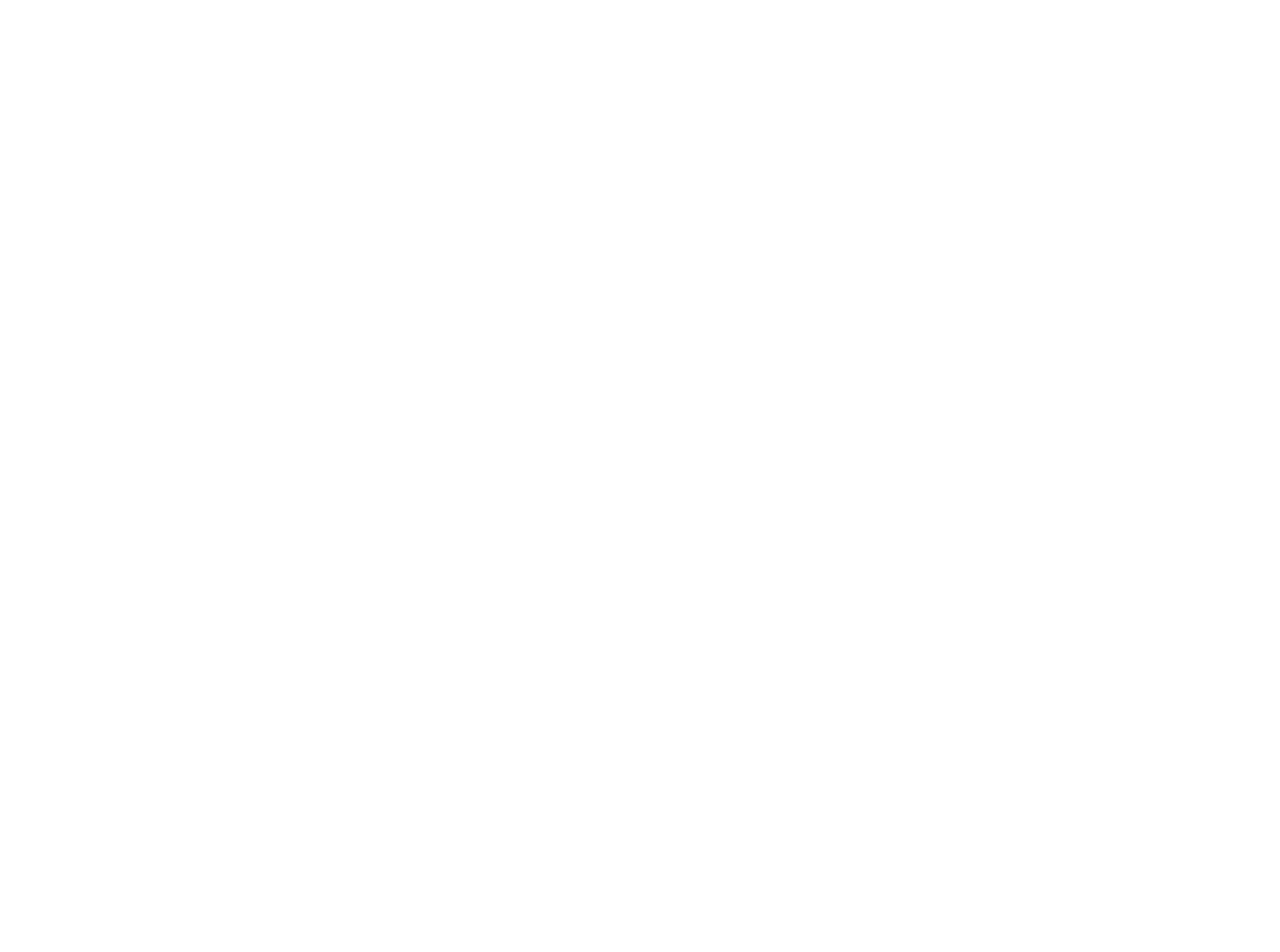
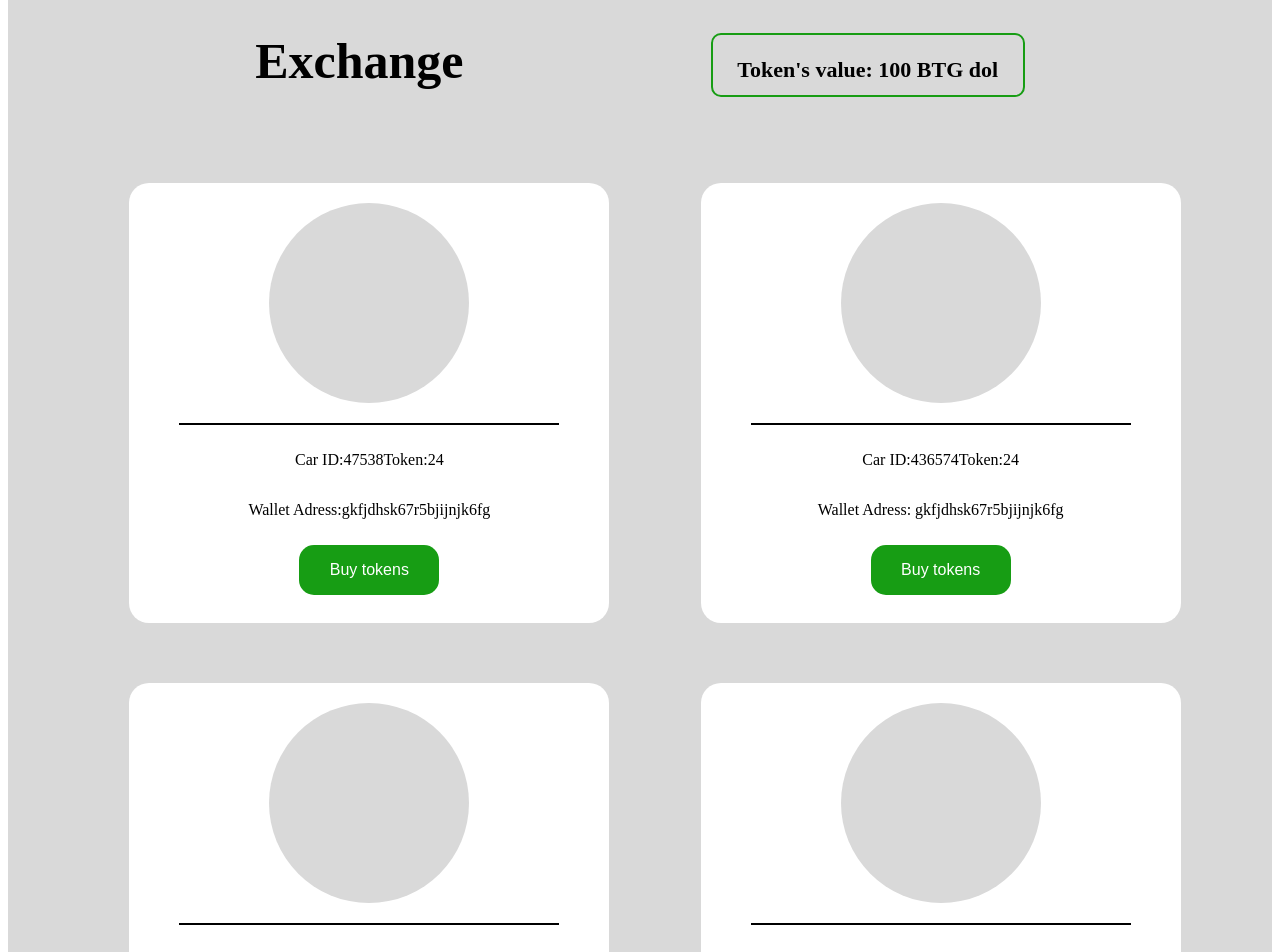
Before and after one commit to hackathon-blockchain-inteli/car-bon-project, a React (Vite) app in the folder frontend/: page /exchange in a window 1280 px wide. Shown: the part 20-972 px from the top of the page. Before the commit the page ends 800 px from the top, so only its background shows below. Built offline with nearby package versions, Linux system fonts and the light colour scheme.

Commit message:
feat: create Exchange, Transparency and table component

```diff
--- a/frontend/package.json
+++ b/frontend/package.json
@@ -10,7 +10,9 @@
     "preview": "vite preview"
   },
   "dependencies": {
+    "bootstrap": "^5.2.3",
     "react": "^18.2.0",
+    "react-bootstrap": "^2.7.4",
     "react-dom": "^18.2.0",
     "react-router-dom": "^6.11.1",
     "sass": "^1.62.1"
--- /dev/null
+++ b/frontend/src/components/Table.scss
@@ -0,0 +1,19 @@
+.table {
+    border-collapse: collapse;
+    width: 100%;
+    font-size: 16px;
+    justify-content: center;
+    th {
+      background-color: #f2f2f2;
+      color: #179D14;
+      font-weight: bold;
+      text-align: left;
+      padding: 10px;
+      border: 1px solid #ccc;
+    }
+
+    td {
+      border: 1px solid #ccc;
+      padding: 10px;
+    }
+  }
--- /dev/null
+++ b/frontend/src/components/Table.tsx
@@ -0,0 +1,32 @@
+import React from 'react';
+import './table.scss';
+
+const Table = ({ data }) => {
+  return (
+    <table className="table">
+    <thead>
+      <tr>
+        <th>Date/Time</th>
+        <th>Type</th>
+        <th>Hash</th>
+        <th>Repository</th>
+        <th>Value ($)</th>
+      </tr>
+    </thead>
+    <tbody>
+      {data.map((row) => (
+        <tr key={row.id}>
+          <td>{row.coluna1}</td>
+          <td>{row.coluna2}</td>
+          <td>{row.coluna3}</td>
+          <td>{row.coluna4}</td>
+          <td>{row.coluna5}</td>
+        </tr>
+      ))}
+    </tbody>
+  </table>
+
+  );
+};
+
+export default Table;
--- a/frontend/src/main.tsx
+++ b/frontend/src/main.tsx
@@ -2,6 +2,8 @@ import React from 'react'
 import ReactDOM from 'react-dom/client'
 import { createBrowserRouter, RouterProvider } from "react-router-dom";
 import App from './App.tsx'
+import Exchange from './pages/Exchange/Exchange.tsx';
+import Transparency from './pages/Transparency/Transparency.tsx';
 
 
 const router = createBrowserRouter([
@@ -16,12 +18,12 @@ const router = createBrowserRouter([
 
   {
     path: "/exchange",
-    element: <App />,
+    element: <Exchange />,
   },
 
   {
     path: "/transparency",
-    element: <App />,
+    element: <Transparency />,
   },
 
   {
--- /dev/null
+++ b/frontend/src/pages/Exchange/Exchange.module.scss
@@ -0,0 +1,81 @@
+.container{
+    display: flex;
+    flex-direction: column;
+    background-color: #D9D9D9;
+    padding-bottom: 50px;
+    .h1{
+        font-size: 50px;
+    }
+    .start{
+        margin-top: 10px;
+        display: flex;
+        flex-direction: row;
+        justify-content: space-evenly;
+    }
+    .btgDol{
+        width: 310px;
+        height: 60px;
+        border:2px solid #179D14;
+        justify-content: center;
+        border-radius: 10px;
+        margin-top: 35px;
+    }
+    .wordsbtg{
+        display: flex;
+        justify-content: center;
+        font-size: 22px;
+    }
+    .allcards{
+        display: flex;
+        flex-direction: column;
+        padding-left: 30px;
+
+    }
+    .cards{
+        display: flex;
+        flex-direction: row;
+        justify-content: space-evenly;
+    }
+    .onecard{
+        display: flex;
+        flex-direction: column;
+        background-color: #FFFFFF;
+        border: 30px;
+        width: 480px;
+        height: 440px;
+        border-radius: 20px;
+        align-items: center;
+        margin-top: 60px;
+    }
+    .image{
+        width: 200px;
+        height: 200px;
+        border-radius: 100px;
+        background-color: #D9D9D9;
+        display: flex;
+        justify-content: center;
+        margin-top: 20px;
+    }
+    .line{
+        background-color: #000000;
+        width: 380px;
+        height: 1.5px;
+        margin-top: 20px;
+        margin-bottom: 10px;
+    }
+    .specific{
+        display: flex;
+        flex-direction: row;
+        justify-content: space-between;
+    }
+    .button{
+        width: 140px;
+        height: 50px;
+        background-color: #179D14;
+        border-radius: 15px;
+        border: #179D14;
+        color: #FFFFFF;
+        font-size: 16px;
+        margin-top: 10px;
+    }
+}
--- /dev/null
+++ b/frontend/src/pages/Exchange/Exchange.tsx
@@ -0,0 +1,101 @@
+import React from 'react';
+import styles from "./Exchange.module.scss";
+
+const Exchange: React.FC = () => {
+  return (
+    <div className={styles.container}>
+      <div className={styles.start}>
+        <div>
+            <h1 className={styles.h1}>Exchange</h1>
+        </div>
+        <div className={styles.btgDol}>
+            <h3 className={styles.wordsbtg}>Token's value: 100 BTG dol</h3>
+        </div>
+      </div>
+
+      <div className={styles.allcards}>
+      <div className={styles.cards}>
+        <div className={styles.onecard}>
+           <div className={styles.image}>
+           </div>
+           <div className={styles.line}></div>
+           <div className={styles.specific}>
+                <div>
+                    <p>Car ID:47538</p>
+                </div>
+                <div>
+                    <p>Token:24</p>
+                </div>
+            </div>
+            <div>
+                <p>Wallet Adress:gkfjdhsk67r5bjijnjk6fg</p>
+            </div>
+                <button className={styles.button}>Buy tokens</button>
+        </div>
+
+        <div className={styles.onecard}>
+           <div className={styles.image}>
+           </div>
+           <div className={styles.line}></div>
+           <div className={styles.specific}>
+                <div>
+                    <p>Car ID:436574</p>
+                </div>
+                <div>
+                    <p>Token:24</p>
+                </div>
+            </div>
+            <div>
+                <p>Wallet Adress: gkfjdhsk67r5bjijnjk6fg</p>
+            </div>
+            <button className={styles.button}>Buy tokens</button>
+        </div>
+      </div>
+
+      <div className={styles.cards}>
+        <div className={styles.onecard}>
+           <div className={styles.image}>
+           </div>
+           <div className={styles.line}></div>
+           <div className={styles.specific}>
+                <div>
+                    <p>Car ID:74837</p>
+                </div>
+                <div>
+                    <p>Token:24</p>
+                </div>
+            </div>
+            <div>
+                <p>Wallet Adress: gkfjdhsk67r5bjijnjk6fg</p>
+            </div>
+            <button className={styles.button}>Buy tokens</button>
+        </div>
+
+        <div className={styles.onecard}>
+           <div className={styles.image}>
+           </div>
+           <div className={styles.line}></div>
+           <div className={styles.specific}>
+                <div>
+                    <p>Car ID:123445</p>
+                </div>
+                <div>
+                    <p>Token:24</p>
+                </div>
+            </div>
+            <div>
+                <p>Wallet Adress: gkfjdhsk67r5bjijnjk6fg</p>
+            </div>
+            <button className={styles.button}>Buy tokens</button>
+        </div>
+      </div>
+
+      </div>
+    </div>
+
+
+
+  );
+}
+
+export default Exchange;
--- /dev/null
+++ b/frontend/src/pages/Transparency/Transparency.module.scss
@@ -0,0 +1,31 @@
+.container{
+    display: flex;
+    flex-direction: column;
+    flex: 1;
+    width: 100%;
+    min-height: 100vh;
+    height: 100%;
+    background-color: #D9D9D9;
+    .h1{
+        font-size: 50px;
+    }
+    .h3{
+        font-size: 26px;
+    }
+    .set_table{
+        display: flex;
+        flex-direction: column;
+        align-items: center;
+        background-color: #fff;
+        border-radius: 20px;
+        padding: 10px;
+        width: 80%;
+    }
+    .table{
+        background-color: #fff;
+        width: 100%;
+    }
+    .table_lines{
+        width: 80%;
+    }
+}
--- /dev/null
+++ b/frontend/src/pages/Transparency/Transparency.tsx
@@ -0,0 +1,27 @@
+import React from 'react';
+import styles from "./Transparency.module.scss";
+import Table from './../../components/Table.tsx';
+
+
+const data = [
+    { id: 1, coluna1: '11/02/23 , 12:31:43', coluna2: 'Purchase', coluna3: '76gybuh7g87g8ghkjbjkbhhkj', coluna4: 'Repository', coluna5: 'Value ($)' },
+    { id: 2, coluna1: '11/02/23 , 12:31:43', coluna2: 'Purchase', coluna3: '76gybuh7g87g8ghkjbjkbhhkj', coluna4: 'Repository', coluna5: 'Value ($)' },
+  ];
+
+const Transparency: React.FC = () => {
+  return (
+    <div className={styles.container}>
+        <div>
+            <h1 className={styles.h1}>Transactions History</h1>
+            <h3 className={styles.h3}>43290580834</h3>
+        </div>
+        <div className={styles.set_table}>
+        <div className={styles.table}>
+            <Table data={data} />
+        </div>
+        </div>
+    </div>
+  );
+}
+
+export default Transparency;
```
Also changed, not shown: 1 other file (tests, documents, lock files or other folders).
